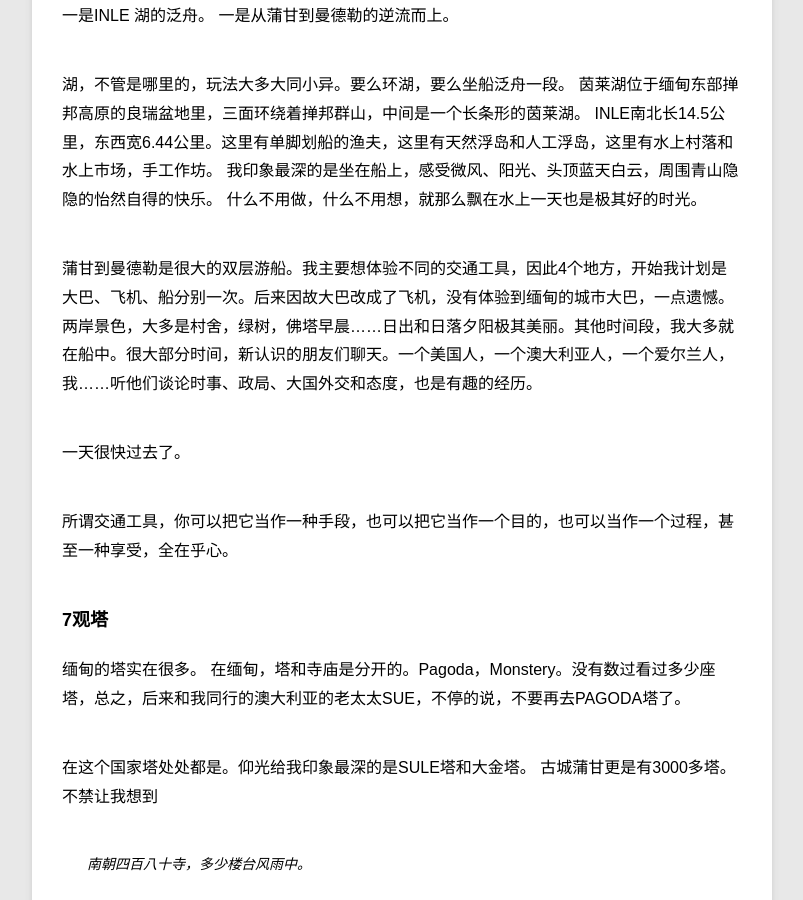
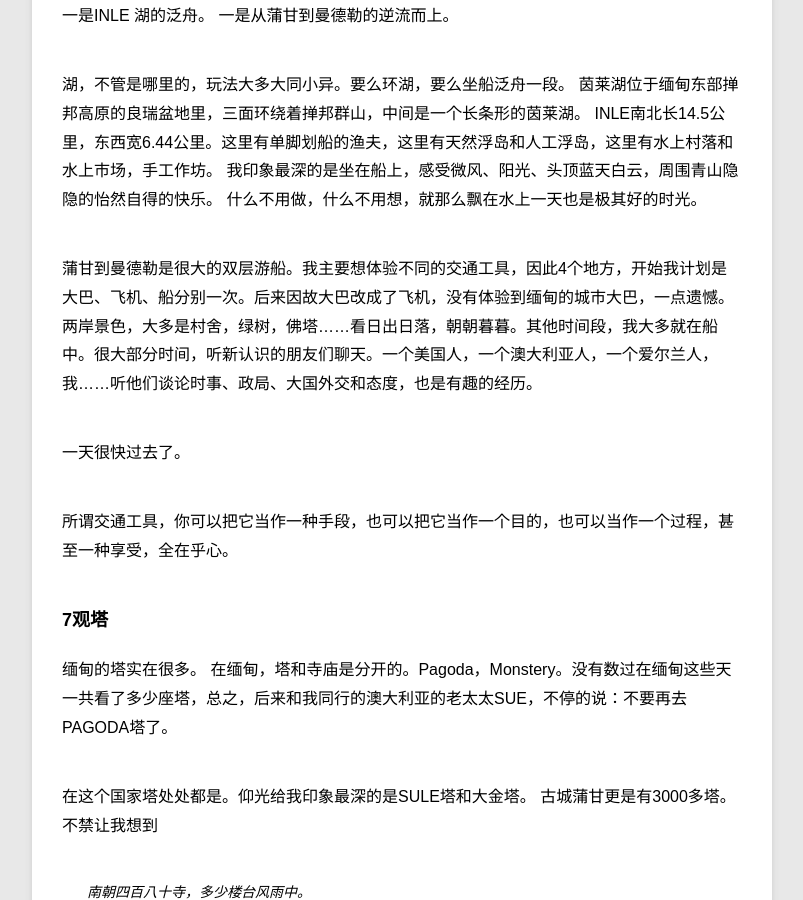
Before and after one commit to violettianjie/violettianjie.github.io, a Jekyll site: the page built from _posts/blog/2018-12-09-travel.md, in a window 1280 px wide and 900 px high, scrolled down 6886 px. Shown: the whole window, without its empty margins (78-881 px from the left). Built offline with Jekyll 4.4.1, drawn with Linux system fonts in a browser that asks for light colours.

Commit message:
Update 2018-12-09-travel.md

```diff
--- a/_posts/blog/2018-12-09-travel.md
+++ b/_posts/blog/2018-12-09-travel.md
@@ -183,7 +183,7 @@ INLE南北长14.5公里，东西宽6.44公里。这里有单脚划船的渔夫
 什么不用做，什么不用想，就那么飘在水上一天也是极其好的时光。
 
 蒲甘到曼德勒是很大的双层游船。我主要想体验不同的交通工具，因此4个地方，开始我计划是大巴、飞机、船分别一次。后来因故大巴改成了飞机，没有体验到缅甸的城市大巴，一点遗憾。
-两岸景色，大多是村舍，绿树，佛塔早晨......日出和日落夕阳极其美丽。其他时间段，我大多就在船中。很大部分时间，新认识的朋友们聊天。一个美国人，一个澳大利亚人，一个爱尔兰人，我......听他们谈论时事、政局、大国外交和态度，也是有趣的经历。
+两岸景色，大多是村舍，绿树，佛塔......看日出日落，朝朝暮暮。其他时间段，我大多就在船中。很大部分时间，听新认识的朋友们聊天。一个美国人，一个澳大利亚人，一个爱尔兰人，我......听他们谈论时事、政局、大国外交和态度，也是有趣的经历。
 
 一天很快过去了。
 
@@ -192,7 +192,7 @@ INLE南北长14.5公里，东西宽6.44公里。这里有单脚划船的渔夫
 ### 7观塔
 
 缅甸的塔实在很多。
-在缅甸，塔和寺庙是分开的。Pagoda，Monstery。没有数过看过多少座塔，总之，后来和我同行的澳大利亚的老太太SUE，不停的说，不要再去PAGODA塔了。
+在缅甸，塔和寺庙是分开的。Pagoda，Monstery。没有数过在缅甸这些天一共看了多少座塔，总之，后来和我同行的澳大利亚的老太太SUE，不停的说：不要再去PAGODA塔了。
 
 在这个国家塔处处都是。仰光给我印象最深的是SULE塔和大金塔。
 古城蒲甘更是有3000多塔。
```
